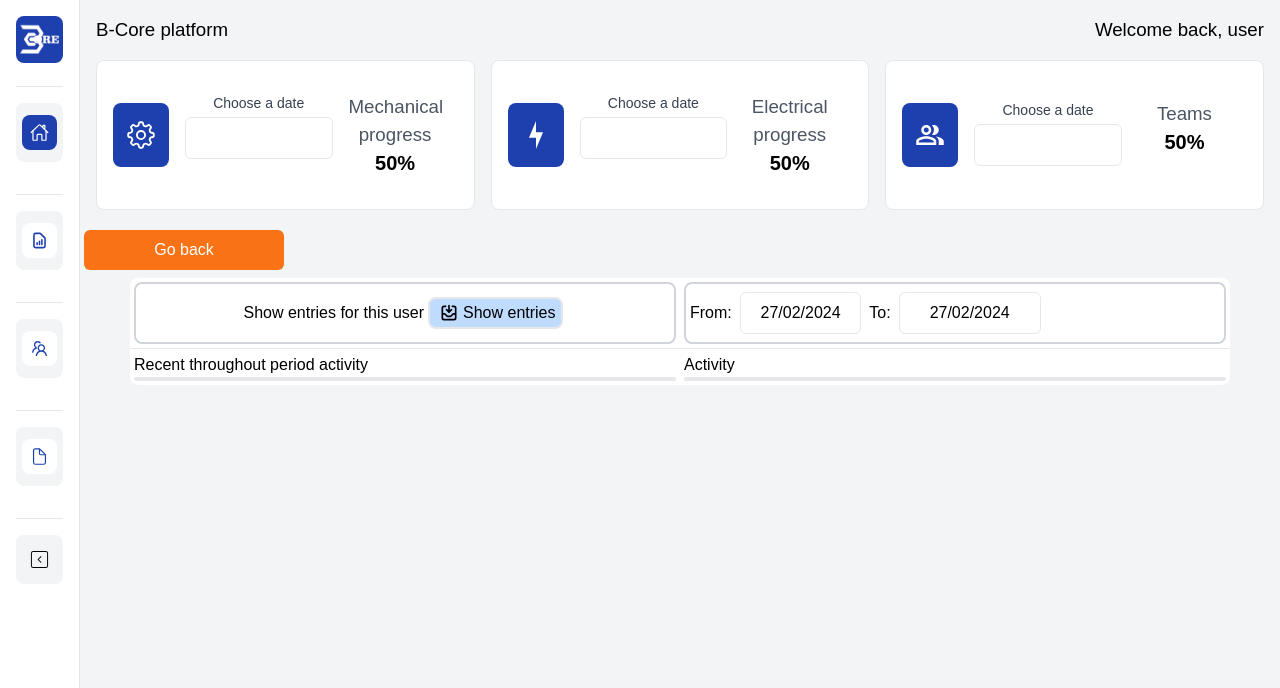
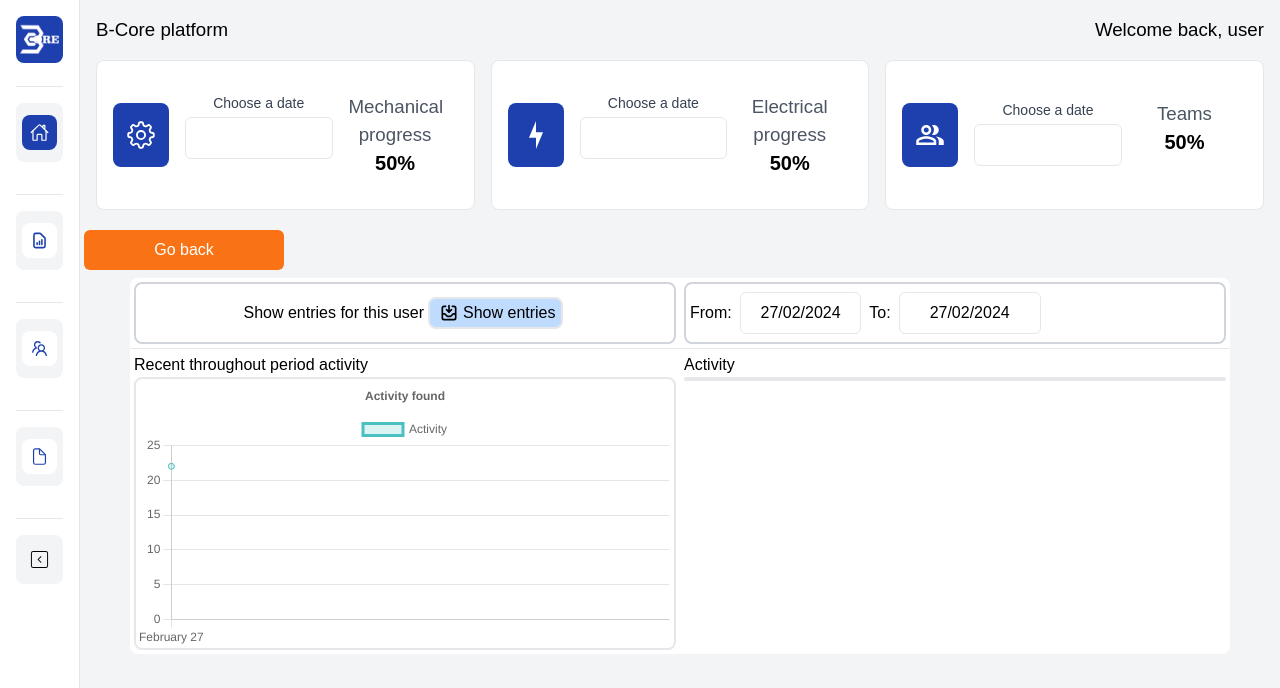
Before and after one commit to LMartin1998/BCorePlatform-Deploy, a Next.js app: page /teams/user/1 in a window 1280 px wide. Shown: the top 688 px of the page. Built offline with nearby package versions, Linux system fonts and the light colour scheme.

Commit message:
fixing chart

```diff
--- a/src/app/Components/teams/TeamsChart.jsx
+++ b/src/app/Components/teams/TeamsChart.jsx
@@ -1,11 +1,60 @@
 import { TeamsContext } from "@/app/contexts/TeamsContext";
-import { useContext, useEffect } from "react";
+import { useContext, useEffect, useState } from "react";
 import { Line } from "react-chartjs-2";
+import "chart.js/auto";
 
 export default function TeamsChart() {
   const { dates } = useContext(TeamsContext);
 
+  const randomDataGen = (min, max) => {
+    return Math.floor(Math.random() * (max - min + 1) + min);
+  };
+
+  const [randomData, setRandomData] = useState([]);
+
+  const generateData = () => {
+    const length = dates.length;
+    const newData = [];
+    for (let i = 0; i < length; i++) {
+      newData.push(randomDataGen(1, 100));
+    }
+    setRandomData(newData);
+  };
+
   useEffect(() => {
-    console.log(dates);
+    generateData();
   }, [dates]);
+
+  useEffect(() => {
+    console.log(randomData);
+  }, [randomData]);
+
+  const options = {
+    responsive: true,
+    plugins: {
+      title: {
+        display: true,
+        text: "Activity found",
+      },
+    },
+    scales: {
+      y: {
+        beginAtZero: true,
+      },
+    },
+  };
+
+  const data = {
+    labels: dates,
+    datasets: [
+      {
+        label: "Activity",
+        data: randomData,
+        backgroundColor: "rgba(75,192,192,0.2)", // Color del relleno de las barras
+        borderColor: "rgba(75,192,192,1)", // Color del borde de las barras
+      },
+    ],
+  };
+
+  return <Line options={options} data={data} />;
 }
--- a/src/app/Contexts/TeamsContext.jsx
+++ b/src/app/Contexts/TeamsContext.jsx
@@ -24,6 +24,7 @@ function TeamsProvider({ children }) {
     e.stopPropagation();
     setUser([]);
     setUserInfoId("");
+    setDates([]);
     router.push("/teams");
   };
 
@@ -55,8 +56,10 @@ function TeamsProvider({ children }) {
     } else {
       const newDates = [];
       const currentDate = new Date(startDate);
+      const options = { day: "numeric", month: "long" };
       while (currentDate <= endDate) {
-        newDates.push(new Date(currentDate));
+        const formattedDate = currentDate.toLocaleDateString("en-US", options);
+        newDates.push(formattedDate);
         currentDate.setDate(currentDate.getDate() + 1);
       }
       setDates(newDates);
```
